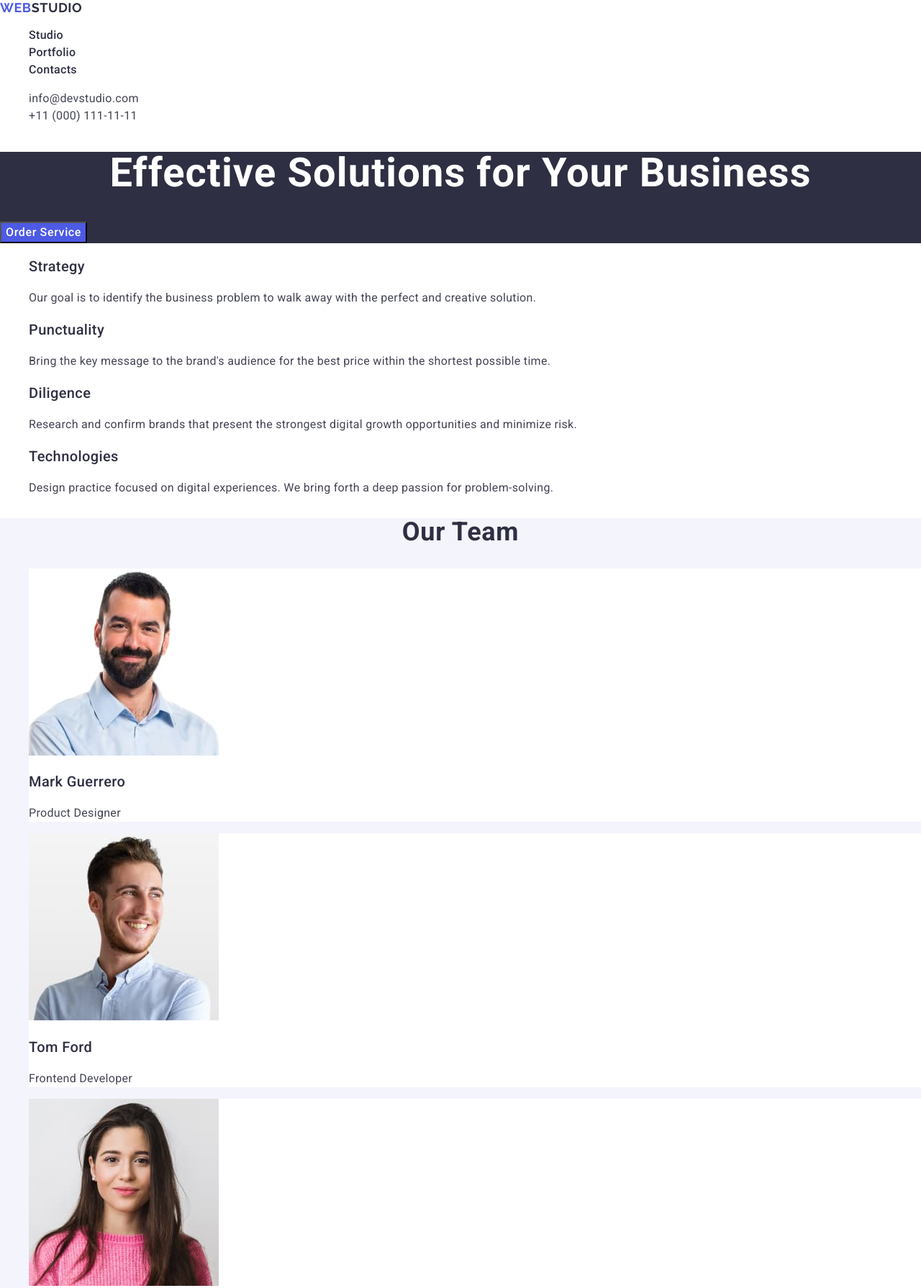
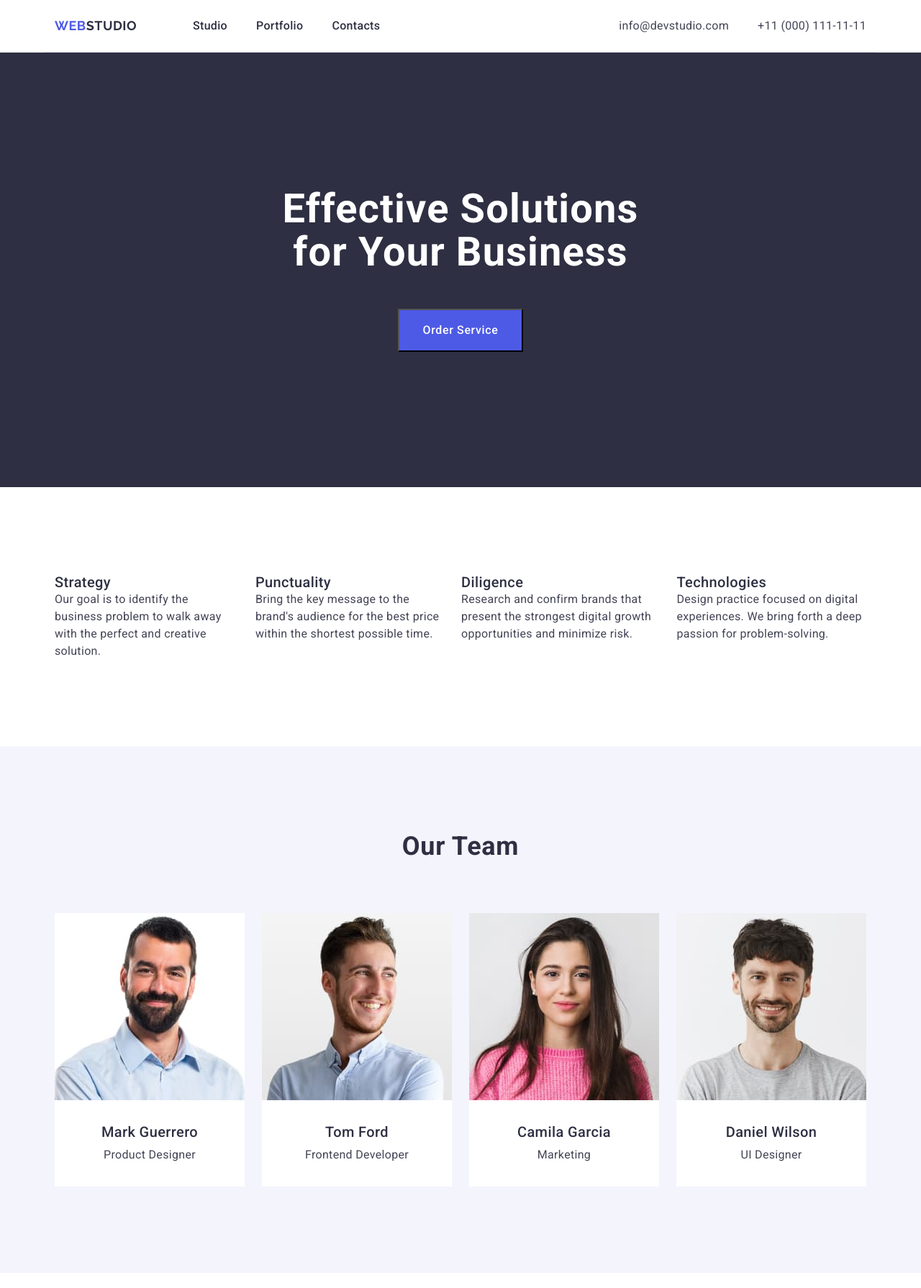
Before and after one commit to Ihorsoft/goit-markup-hw-03, a plain HTML site: page index.html in a window 1280 px wide. Shown: the top 1790 px of the page at 72% size. Drawn offline with nearby package versions, Linux system fonts and the light colour scheme.

Commit message:
2024-01-28 1-35 first variant
title,  hero,  service, team, portfolio,
- footer

```diff
--- a/css/styles.css
+++ b/css/styles.css
@@ -2,6 +2,15 @@ body {
      font-family: "Roboto", sans-serif;
      color: #434455;
      background-color: #FFF ;
+}
+
+h1, h2, h3, h4, h5, h6, p {
+    margin: 0;
+    }
+
+ul,ol {
+    margin: 0;
+    padding: 0;
 }
 
 a {
@@ -10,6 +19,31 @@ a {
 
 ul, ol {
    list-style: none;
+}
+img {
+    display: block;
+}
+
+.container {
+    padding: 0 15px;
+    margin-left: 0;
+    margin-right: 0;
+    width: 1158px;
+    margin: 0 auto;
+}
+
+.header-container {
+    display: flex;
+    border-bottom: 1px solid #E7E9FC;
+    align-items: center;
+}
+
+.header-navigation {
+    display: flex;
+    align-items: center;
+    flex-grow: 1;
+    margin-right: 332px;
+    justify-content: space-between;
 }
 
 .logo {
@@ -20,10 +54,20 @@ ul, ol {
         line-height: 1.17;
         letter-spacing: 0.03em;
         text-transform: uppercase;
+        margin-right: 76px;
 }
 
 .logo-part {
     color: #2E2F42;
+}
+
+
+
+.nav-menu {
+    display: flex;
+    gap: 40px;
+    padding: 24px 0;
+
 }
 
 .nav-link {
@@ -44,6 +88,14 @@ ul, ol {
 
 .address {
     font-style: normal;
+   }
+
+.address-item {
+    display: flex;
+    align-items: center;
+  /*  padding: 24px 0;*/
+    gap: 40px;
+
 }
 
 .address-link {
@@ -58,12 +110,21 @@ ul, ol {
     color: #404BBF;
 }
 
+
+
+.section {
+    padding: 120px 0;
+}
 /*================== hero ==============*/
 .hero {
     background-color: #2E2F42;
+    padding: 188px 0;
 }
 
 .hero-title {
+
+    max-width: 496px;
+    /* height: 120px; */
     text-align: center;
     color: #FFF;
     background-color: #2E2F42;
@@ -71,6 +132,10 @@ ul, ol {
         font-weight: 700;
         line-height: 1.07;
         letter-spacing: 0.02em;
+        margin-bottom: 48px;
+       /* line-height: 8px;*/
+       margin: auto;
+
 }
 
 .hero-button {
@@ -81,6 +146,11 @@ ul, ol {
         line-height: 1.5;
         letter-spacing: 0.04em;
         cursor: pointer;
+        margin: 0 auto;
+        display: block;
+        margin-top: 48px;
+        padding: 16px 32px;;
+
 }
 
 .hero-button:hover, .hero-button:focus {
@@ -91,6 +161,14 @@ ul, ol {
 
 /*=========== our service===============*/
 
+.service-list {
+    display: flex;
+    gap: 24px;
+}
+
+.service-item {
+    width: calc((100 - 72) / 4);
+}
 
 .service-subtitle {
     color: #2E2F42;
@@ -115,6 +193,10 @@ ul, ol {
     background-color: #F4F4FD;
 }
 
+.team-container {
+
+}
+
 .team-title {
     text-align: center;
     color: #2E2F42;
@@ -123,19 +205,22 @@ ul, ol {
         line-height: 1.11;
         letter-spacing: 0.02em;
         text-transform: capitalize;
+        margin-bottom: 72px;
+}
 
+.team-list {
+ display:flex;
+ gap: 24px;
+}
+.team-item {
+    background-color: #FFFFFF;
+    border-radius: 0px 0px 4px 4px;
+    text-align: center;
 
 }
 
-.team-list {
+.team-img {}
 
-}
-
-.team-item {
-    background-color: #FFFFFF;
-}
-
-.team-img {}
 
 .team-subtitle {
 color:  #2E2F42;
@@ -144,6 +229,8 @@ background-color: #FFFFFF;
     font-weight: 500;
     line-height: 1.2;
     letter-spacing: 0.02em;
+    margin-bottom: 8px;
+    padding-top: 32px;
 }
 
 .team-text {
@@ -153,6 +240,7 @@ background-color: #FFFFFF;
         font-weight: 400;
         line-height: 1.5;
         letter-spacing: 0.02em;
+        padding-bottom: 32px;
 }
 
 
@@ -174,6 +262,7 @@ background-color: #FFFFFF;
         line-height: 1.11;
         letter-spacing: 0.02em;
         text-transform: capitalize;
+        margin-bottom: 72px;
 }
 
 
@@ -182,11 +271,34 @@ background-color: #FFFFFF;
 
 .portfolio-title-text {}
 
-.portfolio-list {}
+.portfolio-list {
 
-.portfolio-item {}
+display: flex;
+  /*  width: 360px;
+    height: 420px;*/
 
-.portfolio-img {}
+  /*  padding-bottom: 32px;*/
+
+
+   gap: 32px 24px;
+ flex-basis: calc((100% - 48px) / 3);
+    flex-wrap: wrap;
+
+}
+
+.portfolio-item {
+    padding-bottom: 32px;
+ /* border: 1px solid #E7E9FC; */
+}
+
+.portfolio-img {
+    margin-bottom: 32px;
+
+}
+
+.portfolio-border {
+  border: 0 1px 1px 1px solid #E7E9FC;
+}
 
 .portfolio-subtitle {
     color: #2E2F42;
@@ -194,6 +306,7 @@ background-color: #FFFFFF;
         font-weight: 500;
         line-height: 1.2;
         letter-spacing: 0.02em;
+        margin-bottom: 8px;
 }
 
 .portfolio-txt {
--- a/index.html
+++ b/index.html
@@ -9,38 +9,45 @@
     <link href="https://fonts.googleapis.com/css2?family=Raleway:wght@700&family=Roboto:wght@400;500;700&display=swap"
         rel="stylesheet">
 
-<link rel="stylesheet" href="https://cdnjs.cloudflare.com/ajax/libs/normalize/8.0.1/normalize.min.css"
-    integrity="sha512-NhSC1YmyruXifcj/KFRWoC561YpHpc5Jtzgvbuzx5VozKpWvQ+4nXhPdFgmx8xqexRcpAglTj9sIBWINXa8x5w=="
+    <link rel="stylesheet" href="https://cdnjs.cloudflare.com/ajax/libs/modern-normalize/2.0.0/modern-normalize.min.css"
+       integrity="sha512-4xo8blKMVCiXpTaLzQSLSw3KFOVPWhm/TRtuPVc4WG6kUgjH6J03IBuG7JZPkcWMxJ5huwaBpOpnwYElP/m6wg=="
        crossorigin="anonymous" referrerpolicy="no-referrer" />
 
     <link rel="stylesheet" href="./css/styles.css" />
-    <title>goit-markup-hw-02</title>
+
+    <title>goit-markup-hw-03</title>
 </head>
 
 <body>
     <header>
-        <nav class="nav">
+      <div class="container header-container">
+        <nav class="header-navigation">
             <a class="logo" href="./index.html">Web<span class="logo-part">Studio</span></a>
-            <ul>
+            <ul class="nav-menu">
                 <li><a class="nav-link" href="./index.html" target="_blank" rel="noopener noreferrer">Studio</a></li>
                 <li><a class="nav-link" href="" target="_blank" rel="noopener noreferrer">Portfolio</a></li>
                 <li><a class="nav-link" href="" target="_blank" rel="noopener noreferrer">Contacts</a></li>
             </ul>
         </nav>
         <address class="address">
-        <ul>
+            <ul class="address-item">
                 <li><a class="address-link" href="mailto:info@devstudio.com">info@devstudio.com</a></li>
                 <li><a class="address-link" href="tel:+110001111111">+11 (000) 111-11-11</a></li>
             </ul>
         </address>
+      </div>
     </header>
 
     <main>
-        <section class="hero">
+        <section class="section hero">
+            <div class="container">
                  <h1 class="hero-title">Effective Solutions for Your Business</h1>
                  <button class="hero-button" type="button">Order Service</button>
+            </div>
         </section>
-        <section>
+        <section class="section">
+        <div class="container">
+
             <h2 class="service" hidden>service</h2>
             <ul class="service-list">
                 <li class="service-item" >
@@ -64,10 +71,12 @@
                         problem-solving.</p>
                 </li>
             </ul>
+        </div>
         </section>
-        <section class="team">
+        <section class="section team">
+        <div class="container team-container">
             <h2 class="team-title">Our Team</h2>
-                       <ul >
+                       <ul class="team-list">
                 <li class="team-item"><img class="team-img" src="./images/guerrerok.jpg" alt="Mark Guerrero" width="264" height="260">
                     <h3 class="team-subtitle">Mark Guerrero</h3>
                        <p class="team-text">Product Designer</p>
@@ -85,44 +94,58 @@
                     <p class="team-text">UI Designer</p>
                 </li>
             </ul>
+        </div>
         </section>
-        <section class="portfolio">
+        <section class="section portfolio">
+        <div class="container">
             <h2 class="portfolio-title">Our Portfolio</h2>
             <ul class="portfolio-list">
                 <li class="portfolio-item"><img class="portfolio-img" src="./images/banking.jpg" alt="banking app" width="360" height="300">
+                    <div class="portfolio-border">
                     <h3 class="portfolio-subtitle">Banking App</h3>
                     <p class="portfolio-txt">App</p>
+                    </div>
                 </li>
                 <li class="portfolio-item"><img class="portfolio-img" src="./images/cashless.jpg" alt="Cashless Payment" width="360" height="300">
+                    <div class="portfolio-border">
                     <h3 class="portfolio-subtitle">Cashless Payment</h3>
                     <p class="portfolio-txt">Marketing</p>
+                    </div>
                 </li>
                 <li class="portfolio-item"><img class="portfolio-img" src="./images/maditati.jpg" alt="Meditation App" width="360" height="300">
+                    <div class="portfolio-border">
                     <h3 class="portfolio-subtitle">Meditation App</h3>
                     <p class="portfolio-txt">App</p>
+                    </div>
                 </li>
 
                 <li class="portfolio-item"><img class="portfolio-img" src="./images/taxiservice.jpg" alt="Taxi Service" width="360" height="300">
+                    <div class="portfolio-border">
                     <h3 class="portfolio-subtitle">Taxi Service</h3>
                     <p class="portfolio-txt">Marketing</p>
+                    </div>
                 </li>
                 <li class="portfolio-item"><img class="portfolio-img" src="./images/illustrations.jpg" alt="Screen Illustrations" width="360" height="300">
+                    <div class="portfolio-border">
                     <h3 class="portfolio-subtitle">Screen Illustrations</h3>
                     <p class="portfolio-txt">Design</p>
+                    </div>
                 </li>
                 <li class="portfolio-item"><img class="portfolio-img" src="./images/courses.jpg" alt="Online Courses" width="360" height="300">
+                    <div class="portfolio-border">
                     <h3 class="portfolio-subtitle">Online Courses</h3>
                     <p class="portfolio-txt">Marketing</p>
+                    </div>
                 </li>
-
-
              </ul>
+        </div>
         </section>
     </main>
     <footer class="footer">
+    <div class="container">
         <a class="footer-link" href="./index.html">Web<span class="logo-footer">Studio</span></a>
         <p class="footer-text">Increase the flow of customers and sales for your business with digital marketing & growth solutions.</p>
+    </div>
     </footer>
 </body>
-
 </html>
```
Lines whose indentation alone changed are shown as unchanged.
